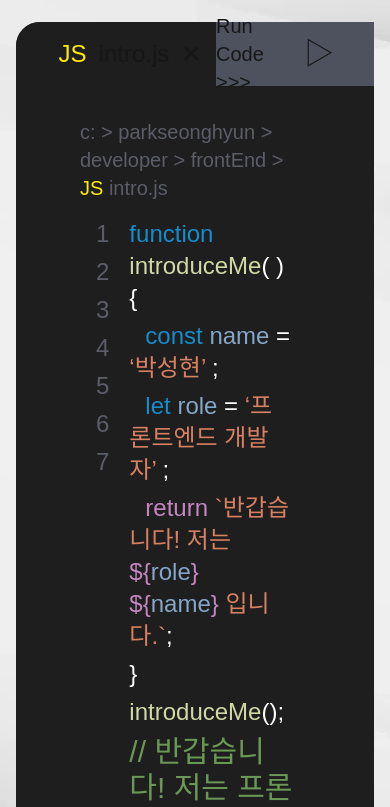
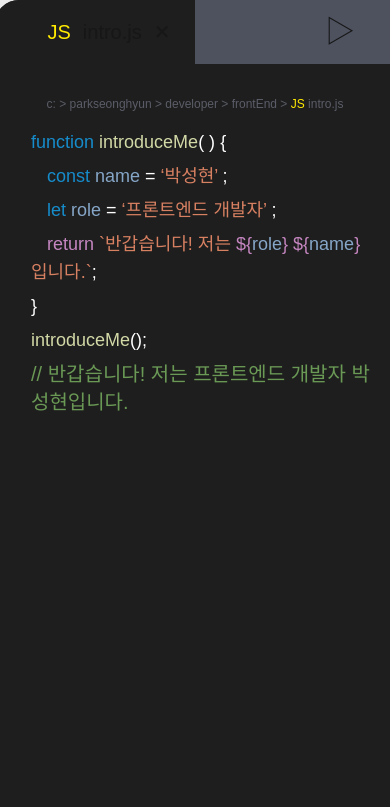
Before and after one commit to Hyun-EG/portfolio, a Next.js app: page / in a window 390 px wide. Shown: the top 807 px of the page. Built offline with nearby package versions, Linux system fonts and the light colour scheme.

Commit message:
Style: 반응형 중

```diff
--- a/components/intro/Code.tsx
+++ b/components/intro/Code.tsx
@@ -22,7 +22,7 @@ const Code = () => {
   }, []);
 
   return (
-    <div className="pl-5 flex flex-col gap-1.5">
+    <div className="flex flex-col pl-5 gap-1.5 sm:text-lg lg:text-2xl">
       <div>
         <span className="text-blue">function</span>{" "}
         <span className="text-olive">introduceMe</span>( ) {"{"}
@@ -52,7 +52,7 @@ const Code = () => {
       <div>
         <span className="text-olive">introduceMe</span>();
       </div>
-      <div className="text-green text-3xl">
+      <div className="text-green sm:text-xl xl:text-3xl">
         {"//"} {displayComment}
       </div>
     </div>
--- a/components/intro/IntroBox.tsx
+++ b/components/intro/IntroBox.tsx
@@ -28,17 +28,17 @@ const IntroBox = () => {
       ref={introRef}
       className="w-full h-screen flex flex-col justify-center items-center px-4"
     >
-      <div className="w-full md:w-[768px] lg:w-[1024px] xl:w-[1280px] 2xl:w-[1600px] h-[800px] rounded-tl-3xl flex flex-col bg-bgBlack">
-        <div className="h-[64px] flex">
+      <div className="w-full sm:w-[400px] h-[500px] md:w-[768px] h-[700px] lg:w-[1024px] h-[800px] xl:w-[1480px] h-[900px] rounded-tl-3xl flex flex-col bg-bgBlack">
+        <div className="flex sm:h-16 xl:h-[64px] ">
           {isShowIntro && (
-            <div className="w-[200px] pl-7 flex gap-3 justify-center items-center rounded-tl-3xl bg-bgBlack">
-              <span className="text-2xl text-yellow">JS</span>
-              <span className="text-2xl">intro.js</span>
+            <div className="flex justify-center items-center bg-bgBlack sm: w-84 rounded-tl-2xl xl: w-[200px] pl-7 gap-3 rounded-tl-3xl">
+              <span className="text-yellow sm:text-xl xl:text-2xl">JS</span>
+              <span className="sm:text-xl xl:text-2xl">intro.js</span>
               <span
                 onClick={() => {
                   setIsShowIntro(false);
                 }}
-                className="text-2xl cursor-pointer"
+                className="sm: text-xl xl: text-2xl cursor-pointer"
               >
                 ✕
               </span>
@@ -47,7 +47,9 @@ const IntroBox = () => {
           <div className="flex flex-1 justify-end items-center bg-[#4E525F]">
             {isShowIntro && (
               <>
-                <span className="text-xl">Run Code &gt;&gt;&gt; </span>
+                <span className="hidden xl: block text-xl">
+                  Run Code &gt;&gt;&gt;{" "}
+                </span>
                 <Link to="profile" smooth={true} duration={500}>
                   <span className="px-10 text-3xl cursor-pointer">▷</span>
                 </Link>
@@ -59,19 +61,19 @@ const IntroBox = () => {
           <div className="flex flex-col justify-center items-center">
             <Image className="opacity-50" src={iconVscode} alt="vscode이미지" />
             <div>
-              <div className=" mb-4">
-                <span className="text-2xl">최근항목</span>
+              <div className=" mb-4 sm: text-center">
+                <span className=" sm: text-xl xl: text-2xl">최근항목</span>
               </div>
               <div>
                 <span
                   onClick={() => {
                     setIsShowIntro(true);
                   }}
-                  className="pr-4 text-blue font-bold cursor-pointer"
+                  className="text-blue xl: pr-4 font-bold cursor-pointer"
                 >
                   intro.js
                 </span>
-                <span className="text-grey text-lg">
+                <span className="sm: hidden xl:block text-grey text-lg">
                   C:\parkseonghyun\developer\frontEnd\intro.js
                 </span>
               </div>
@@ -79,13 +81,13 @@ const IntroBox = () => {
           </div>
         )}
         {isShowIntro && (
-          <div className="px-16 py-8 flex flex-col text-white">
-            <div className="text-grey text-xl">
+          <div className="flex flex-col text-white sm: py-2 xl:px-16 py-8">
+            <div className="text-grey sm:text-center xl:text-start text-xs xl:text-xl">
               c: &gt; parkseonghyun &gt; developer &gt; frontEnd &gt;{" "}
               <span className="text-yellow">JS</span> intro.js
             </div>
             <div className="px-4 py-4 flex text-2xl">
-              <div className="flex flex-col gap-1.5">
+              <div className="hidden xl:block flex flex-col gap-1.5">
                 {LINE_NUM.map((_, index) => (
                   <div key={index} className="text-grey">
                     {index + 1}
--- a/components/nav/NavBox.tsx
+++ b/components/nav/NavBox.tsx
@@ -9,7 +9,7 @@ const NavBox = () => {
 
   return (
     <div
-      className={`fixed left-0 top-0 w-96 h-screen p-5 rounded-r-3xl flex flex-col gap-4 text-white bg-bgBlack z-50 transition-opacity duration-[500ms] ${
+      className={`hidden xl:block fixed left-0 top-0 w-96 h-screen p-5 rounded-r-3xl flex flex-col gap-4 text-white bg-bgBlack z-50 transition-opacity duration-[500ms] ${
         isVisible
           ? "opacity-100 pointer-events-auto"
           : "opacity-0 pointer-events-none"
--- a/tailwind.config.js
+++ b/tailwind.config.js
@@ -29,6 +29,12 @@ module.exports = {
         green: "#6A9955",
         bgBlack: "#1e1e1e",
       },
+      screens: {
+        sm: "360px",
+        md: "768px",
+        lg: "1024px",
+        xl: "1920px",
+      },
     },
   },
   plugins: [],
```
